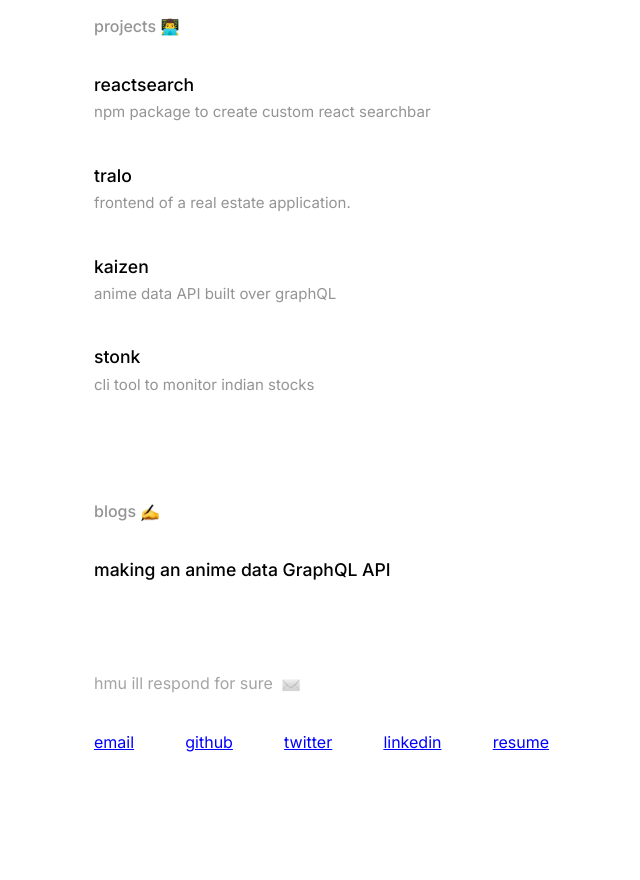
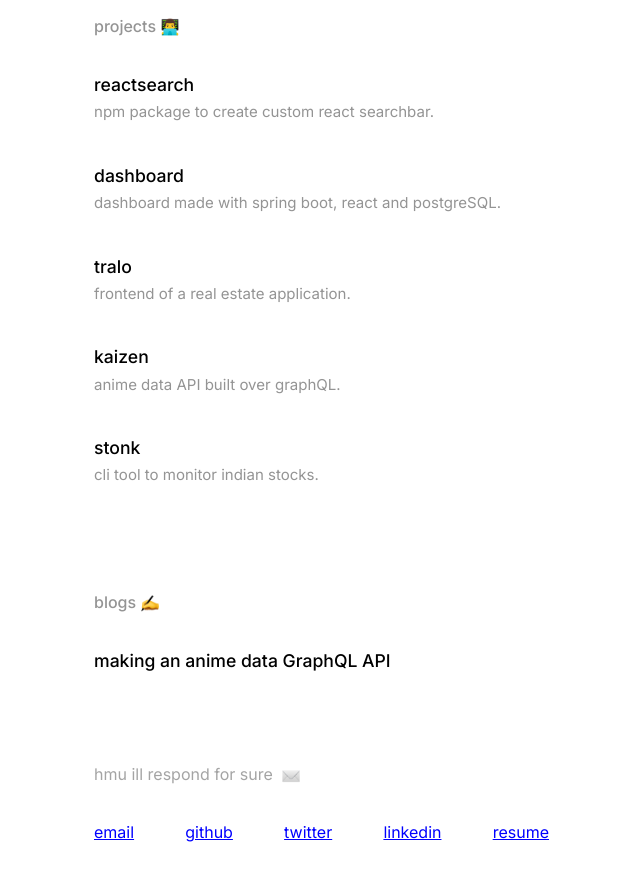
Before and after one commit to AnujSharma141/portfolio, a Gatsby site: page / in a window 1280 px wide. Shown: the part 891-1771 px from the top of the page, without its empty margins (226-866 px from the left). Built offline with nearby package versions, Linux system fonts and the light colour scheme; Gatsby itself is replaced by a stand-in of ours; a web font is replaced by a local one.

Commit message:
update: project links!

```diff
--- a/src/data/projects.js
+++ b/src/data/projects.js
@@ -3,10 +3,19 @@ const projects = [
     text: "reactsearch",
     url: "https://reactsearch.js.org/",
     description:
-      "npm package to create custom react searchbar",
+      "npm package to create custom react searchbar.",
     image: "https://i.ibb.co/h7q1vDt/Group-1.png",
     color: "#FFE3F4",
     button: "#AD29A4",
+  },
+  {
+    text: "dashboard",
+    url: "https://springbootreact.netlify.app/",
+    description:
+      "dashboard made with spring boot, react and postgreSQL.",
+    image: "https://i.ibb.co/VmsCrhd/Image-3.png",
+    color: "#E8EBFF",
+    button: "#2F5B8D",
   },
   {
     text: "tralo",
@@ -21,7 +30,7 @@ const projects = [
     text: "kaizen",
     url: "https://kaizenlink.tech/",
     description:
-      "anime data API built over graphQL",
+      "anime data API built over graphQL.",
     image: "https://i.ibb.co/5xJ18xT/Image-2.png",
     color: "#FFE3DC",
     button: "#C97726",
@@ -31,7 +40,7 @@ const projects = [
     url: "https://stonk.js.org/",
     image: "https://i.ibb.co/kK1Hh1L/Group-2.png",
     description:
-      "cli tool to monitor indian stocks",
+      "cli tool to monitor indian stocks.",
     color: "#EAFEF9",
     button: "#32A37A",
   },
```
